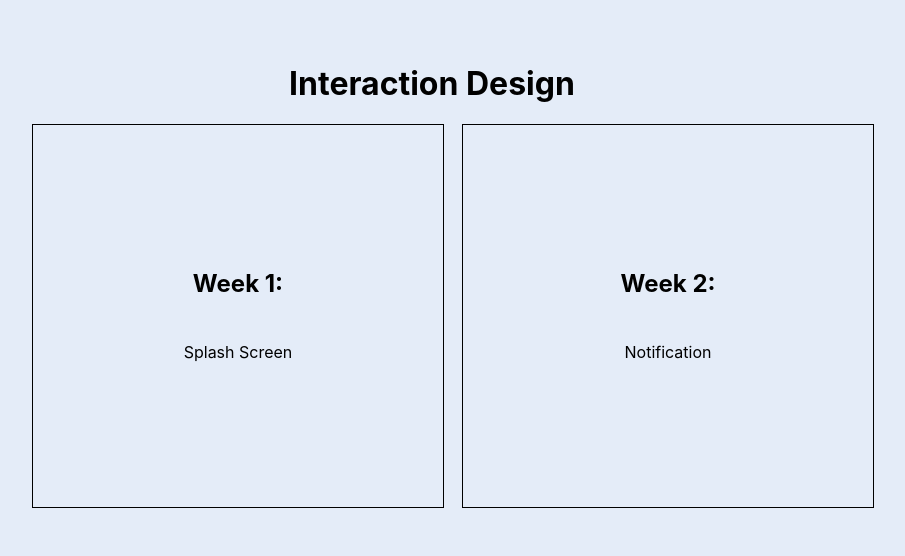
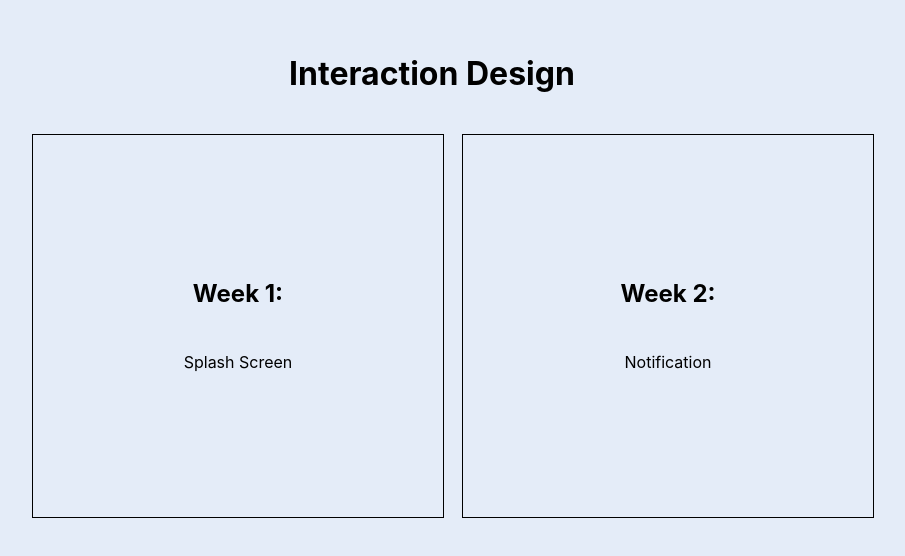
Before and after one commit to katwlodarczyk/interaction-design, a React (Create React App) app: page / in a window 1280 px wide. Shown: the part 118-674 px from the top of the page, without its empty margins (208-1113 px from the left). Built offline with nearby package versions, Linux system fonts and the light colour scheme.

Commit message:
Fixed padding of the h1

```diff
--- a/src/App.js
+++ b/src/App.js
@@ -15,13 +15,17 @@ const OuterWrapper = styled.div`
   text-align: center;
 `;
 
+const Heading = styled.h1`
+  padding-bottom:20px;
+`;
+
 const li = styled.li`
   color: #000;
 `;
 
 const Home = () => (
   <div>
-    <h1>Interaction Design</h1>
+    <Heading>Interaction Design</Heading>
     <nav>
       <ul className="flex-container">
         <li className="flex-item">
```
